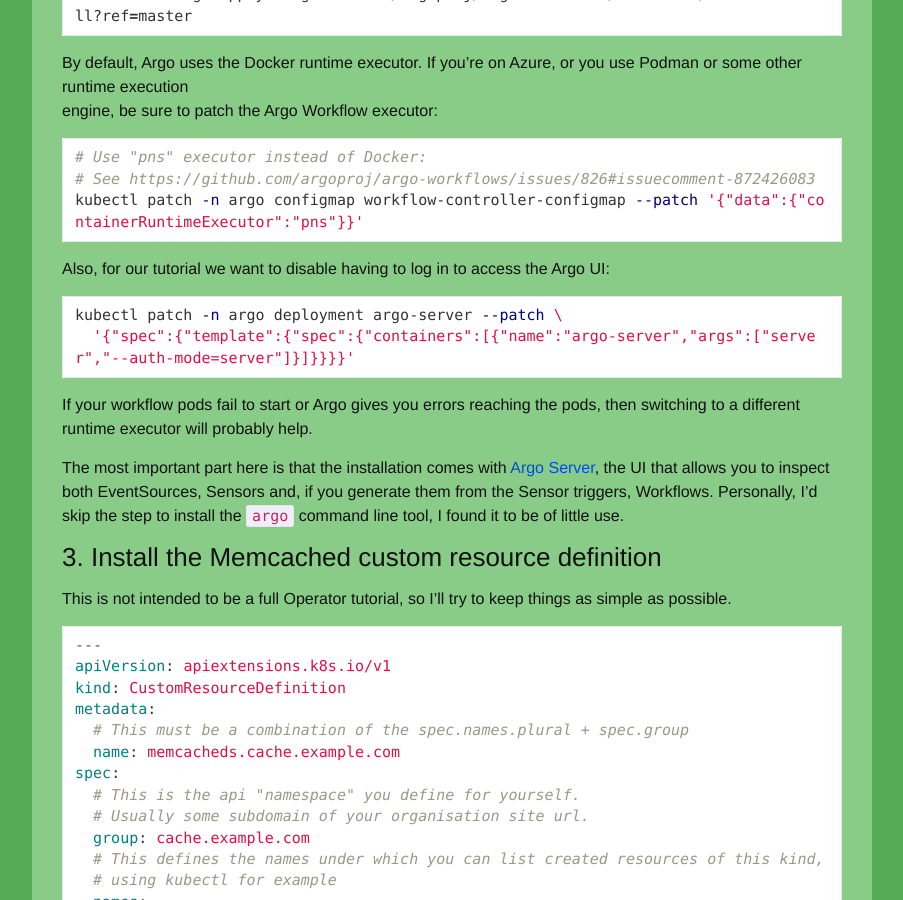
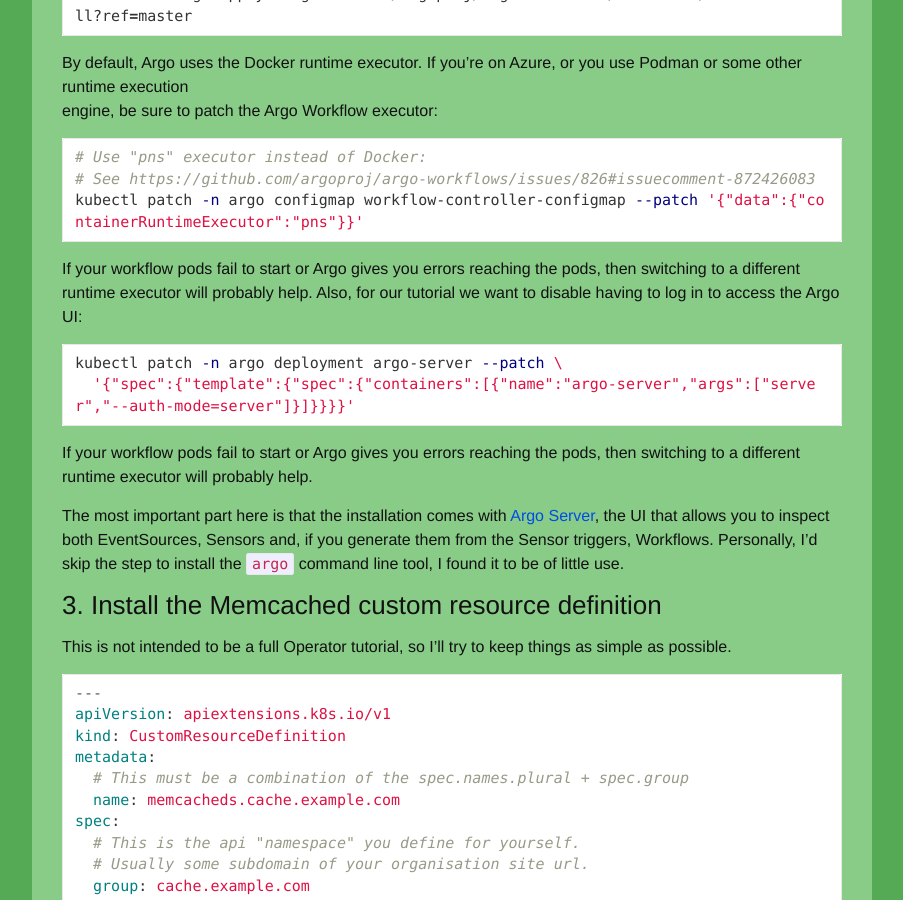
Before and after one commit to reinvantveer/reinvantveer.github.io, a Jekyll site: the page built from _posts/2022-01-29-easier-operator.md, in a window 1280 px wide and 900 px high, scrolled down 5312 px. Shown: the whole window, without its empty margins (188-1091 px from the left). Built offline with Jekyll 4.4.1, drawn with Linux system fonts in a browser that asks for light colours; comment, search, counter and statistics services are not loaded.

Commit message:
rearrange
Signed-off-by: reinvantveer <rein@vantveer.me>

````diff
--- a/_posts/2022-01-29-easier-operator.md
+++ b/_posts/2022-01-29-easier-operator.md
@@ -206,7 +206,8 @@
 kubectl patch -n argo configmap workflow-controller-configmap --patch '{"data":{"containerRuntimeExecutor":"pns"}}'
 ```
 
-Also, for our tutorial we want to disable having to log in to access the Argo UI:
+If your workflow pods fail to start or Argo gives you errors reaching the pods, then switching to a different runtime
+executor will probably help. Also, for our tutorial we want to disable having to log in to access the Argo UI:
 ```shell
 kubectl patch -n argo deployment argo-server --patch \
   '{"spec":{"template":{"spec":{"containers":[{"name":"argo-server","args":["server","--auth-mode=server"]}]}}}}'
````
